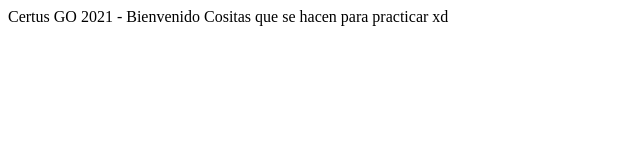
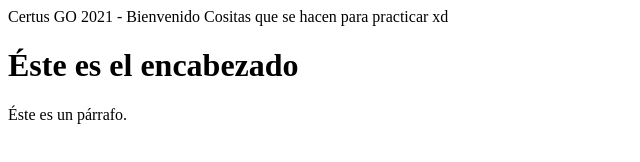
Before and after one commit to LuisMiguelTorresGiron/LuisMiguelTorresGiron.github.io, a plain HTML site: page index.html in a window 1280 px wide. Shown: the whole page, without its empty margins (0-640 px from the left). Drawn offline with Linux system fonts and the light colour scheme.

Commit message:
version 4

```diff
--- a/index.html
+++ b/index.html
@@ -9,6 +9,8 @@
 <body>
     Certus GO 2021 - Bienvenido
     Cositas que se hacen para practicar xd
+    <h1>Éste es el encabezado</h1>
+    <p>Éste es un párrafo.</p>
 
 </body>
 </html>
```
